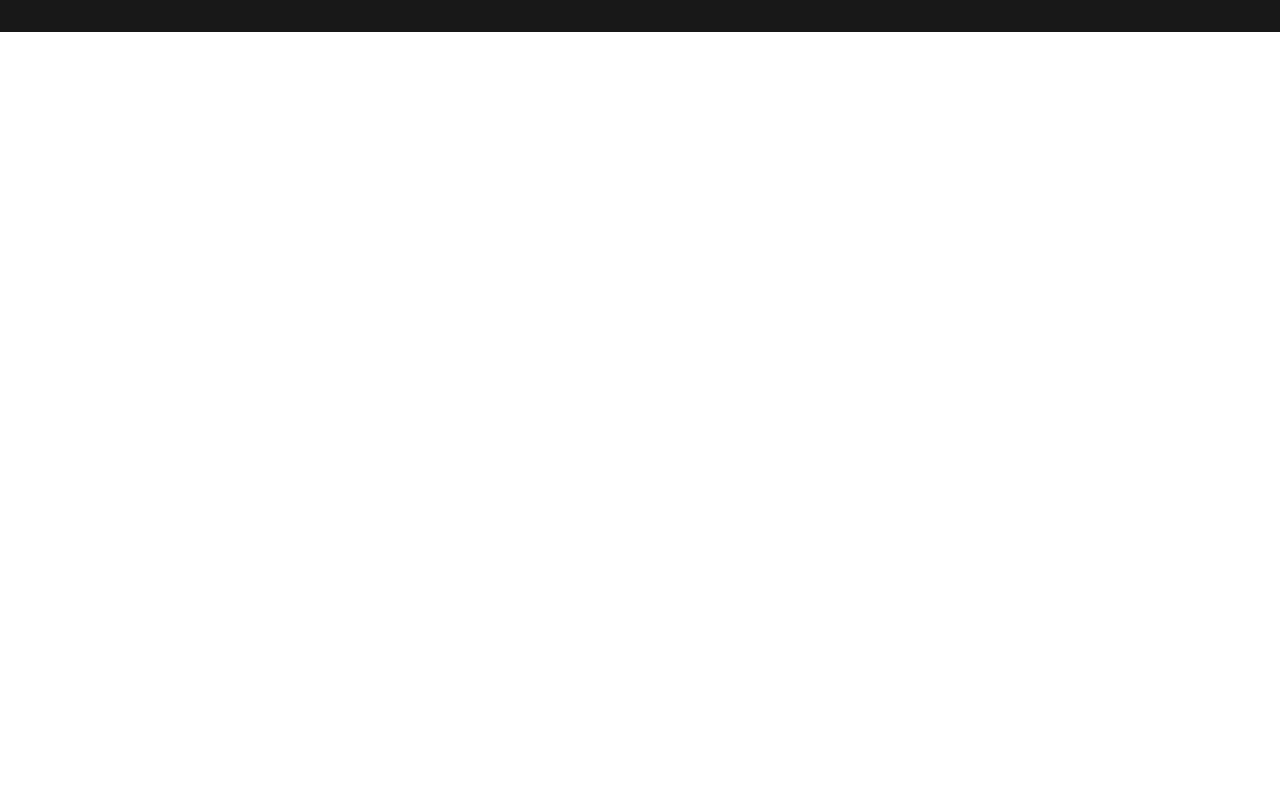
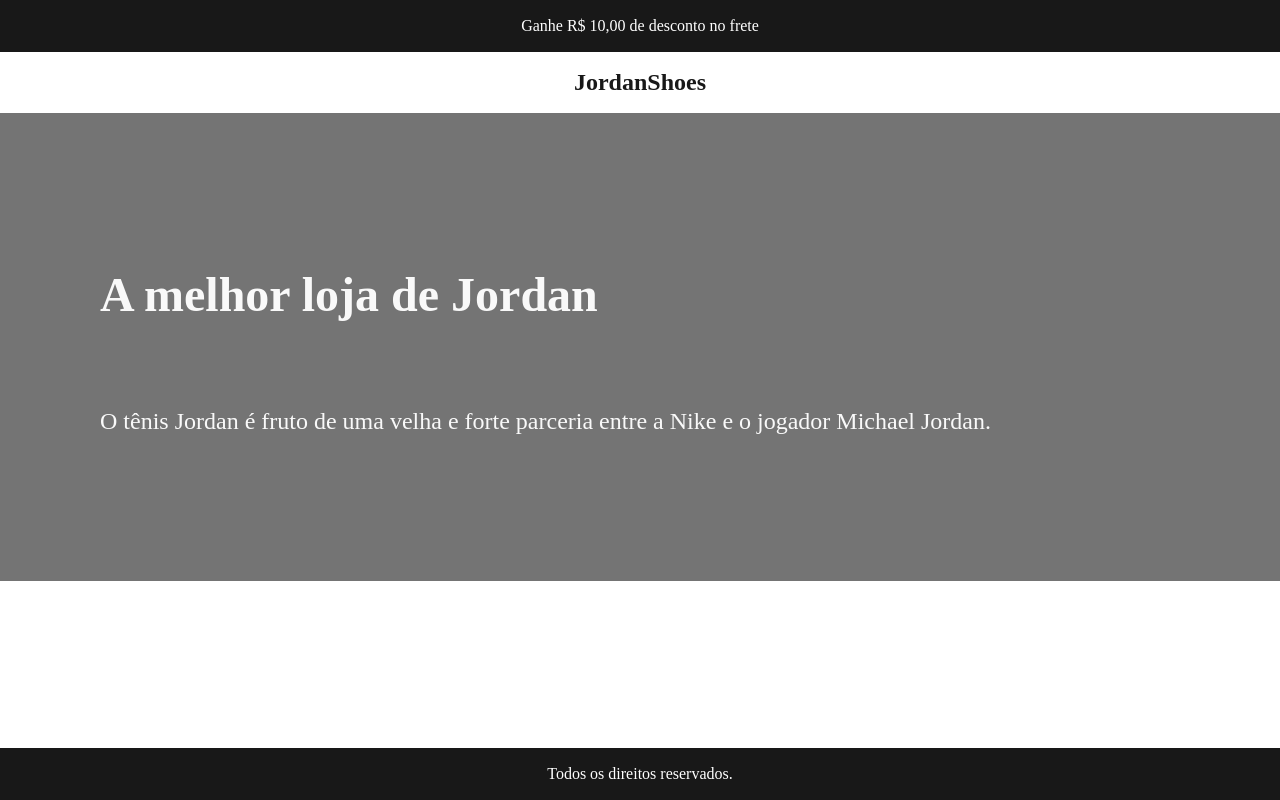
Before and after one commit to BiancaGrenzel/codelandia-02-shoes-shop, a React (Create React App) app: page / in a window 1280 px wide. Built offline with nearby package versions, Linux system fonts and the light colour scheme; the HTML template or start-up script is replaced by a standard one.

Commit message:
refactor: home html tree

```diff
--- a/src/modules/home/index.tsx
+++ b/src/modules/home/index.tsx
@@ -1,10 +1,18 @@
 import Alert from "../../core/components/alert";
+import Header from "../../core/components/header";
+import Menu from "../../core/components/menu";
+import { Container, Section } from "./style";
 
 const Home = () => {
     return (
-        <div>
-            <Alert/>
-        </div>
+        <Container>
+            <Section>
+                <Alert text="Ganhe R$ 10,00 de desconto no frete"/>
+                <Menu/>
+                <Header/>
+            </Section>
+            <Alert text="Todos os direitos reservados."/>
+        </Container>
     );
 };
 
--- /dev/null
+++ b/src/modules/home/style.ts
@@ -0,0 +1,12 @@
+import styled from "@emotion/styled";
+
+export const Section = styled.div`
+    display: flex;
+    flex-direction: column;
+    overflow: auto;
+`
+
+export const Container = styled(Section)`
+    justify-content: space-between;
+    height: 100vh;
+`
```
